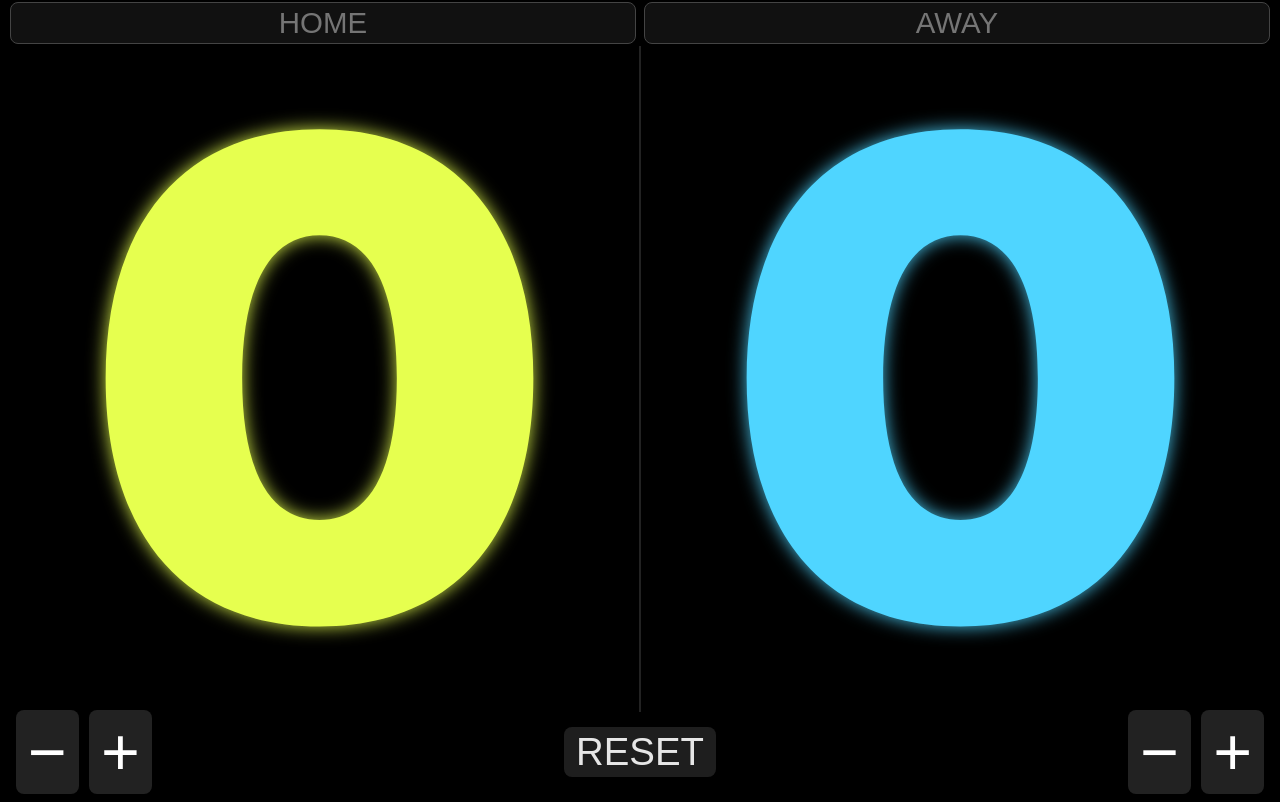
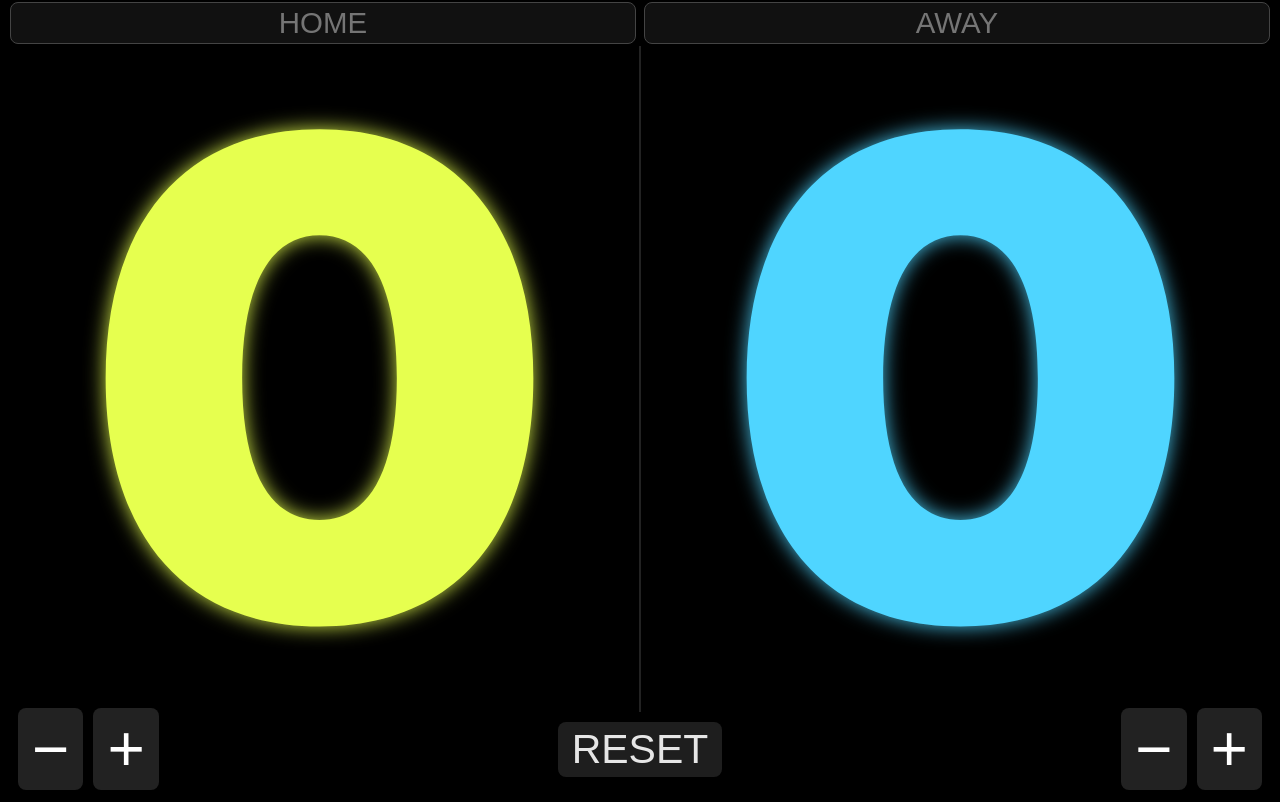
Before and after one commit to vezeme/scoreboard, a plain HTML site: page index.html in a window 1280 px wide. Both pictures are taken after a click on the button "RESET". Drawn offline with Linux system fonts and the light colour scheme.

Commit message:
Update index.html

```diff
--- a/index.html
+++ b/index.html
@@ -5,7 +5,11 @@
   <title>Scoreboard</title>
   <meta name="viewport" content="width=device-width, initial-scale=1.0, maximum-scale=1.0, user-scalable=no" />
 
-  <!-- kad iOS būtų labiau kaip app'as iš Home Screen -->
+  <!-- PWA manifest -->
+  <link rel="manifest" href="manifest.webmanifest">
+  <meta name="theme-color" content="#000000">
+
+  <!-- iOS full-screen support -->
   <meta name="apple-mobile-web-app-capable" content="yes">
   <meta name="apple-mobile-web-app-status-bar-style" content="black">
   <meta name="apple-mobile-web-app-title" content="Scoreboard">
@@ -19,6 +23,7 @@
       height: 100vh;
       display: flex;
       flex-direction: column;
+      overflow: hidden;
     }
 
     .header {
@@ -26,13 +31,14 @@
       gap: 8px;
       padding: 2px 10px;
       background: #000;
+      z-index: 5;
     }
 
     .team-name-input {
       flex: 1;
       text-align: center;
       font-size: 2.3vw;
-      padding: 3px 3px;
+      padding: 3px;
       border-radius: 8px;
       border: 1px solid #444;
       background: #111;
@@ -43,13 +49,13 @@
       flex: 1;
       display: flex;
       align-items: flex-end;
-      margin-bottom: -2px;
+      justify-content: center;
+      margin-bottom: -4px;
     }
 
     .team {
       flex: 1;
       display: flex;
-      flex-direction: column;
       align-items: center;
       justify-content: center;
       border-right: 2px solid #222;
@@ -58,32 +64,30 @@
       border-right: none;
     }
 
-    /* baziniai skaičių nustatymai – dydį perrašys JS */
     .score {
-      font-size: 52vw;
-      line-height: 1;
       margin: 0;
       padding: 0;
       font-weight: 900;
-      text-shadow: 0 0 12px rgba(255,255,255,0.6);
+      line-height: 1;
+      text-shadow: 0 0 18px rgba(255,255,255,0.6);
     }
 
     .score-home {
       color: #e6ff4f;
-      text-shadow: 0 0 18px rgba(230,255,79,0.9);
+      text-shadow: 0 0 20px rgba(230,255,79,0.9);
     }
     .score-away {
       color: #4fd5ff;
-      text-shadow: 0 0 18px rgba(79,213,255,0.9);
+      text-shadow: 0 0 20px rgba(79,213,255,0.9);
     }
 
     .controls {
       display: flex;
       align-items: center;
       justify-content: space-between;
-      padding: 4px 16px 8px;
-      gap: 12px;
-      margin-top: -4px;
+      padding: 6px 18px 10px;
+      gap: 14px;
+      margin-top: -6px;
     }
 
     .team-buttons {
@@ -94,16 +98,16 @@
     .btn {
       border: none;
       border-radius: 8px;
-      padding: 4px 12px;
-      font-size: 5.2vw;
+      padding: 4px 14px;
+      font-size: 5vw;
+      background: #222;
+      color: white;
       cursor: pointer;
-      background: #222;
-      color: #fff;
     }
 
     .btn-reset {
-      font-size: 3vw;
-      padding: 3px 12px;
+      font-size: 3.2vw;
+      padding: 4px 14px;
       opacity: 0.9;
     }
   </style>
@@ -118,7 +122,6 @@
     <div class="team">
       <div class="score score-home" id="homeScore">0</div>
     </div>
-
     <div class="team">
       <div class="score score-away" id="awayScore">0</div>
     </div>
@@ -139,115 +142,100 @@
   </div>
 
   <script>
-    // --------- SCORE / STATE ----------
+    // -------- LOAD SAVED STATE --------
     function loadState() {
       const homeScore = localStorage.getItem('homeScore');
       const awayScore = localStorage.getItem('awayScore');
       const homeName = localStorage.getItem('homeName');
       const awayName = localStorage.getItem('awayName');
 
-      if (homeScore !== null) document.getElementById('homeScore').textContent = homeScore;
-      if (awayScore !== null) document.getElementById('awayScore').textContent = awayScore;
-      if (homeName !== null) document.getElementById('homeName').value = homeName;
-      if (awayName !== null) document.getElementById('awayName').value = awayName;
+      if (homeScore !== null) homeScoreEl.textContent = homeScore;
+      if (awayScore !== null) awayScoreEl.textContent = awayScore;
+      if (homeName !== null) homeNameInput.value = homeName;
+      if (awayName !== null) awayNameInput.value = awayName;
     }
 
+    // -------- SCORE LOGIC --------
+    const homeScoreEl = document.getElementById("homeScore");
+    const awayScoreEl = document.getElementById("awayScore");
+    const homeNameInput = document.getElementById("homeName");
+    const awayNameInput = document.getElementById("awayName");
+
     function changeScore(team, delta) {
-      const id = team + 'Score';
-      const el = document.getElementById(id);
+      const el = team === 'home' ? homeScoreEl : awayScoreEl;
       let score = parseInt(el.textContent, 10);
-      score += delta;
-      if (score < 0) score = 0;
+      score = Math.max(0, score + delta);
       el.textContent = score;
-      localStorage.setItem(id, score);
+      localStorage.setItem(team + 'Score', score);
       updateFontSizes();
     }
 
     function resetScores() {
-      document.getElementById('homeScore').textContent = '0';
-      document.getElementById('awayScore').textContent = '0';
-      localStorage.setItem('homeScore', '0');
-      localStorage.setItem('awayScore', '0');
+      homeScoreEl.textContent = "0";
+      awayScoreEl.textContent = "0";
+      localStorage.setItem("homeScore", "0");
+      localStorage.setItem("awayScore", "0");
       updateFontSizes();
     }
 
-    // --------- AUTO FONT SIZE ----------
-    function adjustScoreElement(el) {
-      const text = el.textContent.trim();
-      const len = text.length;
+    homeNameInput.oninput = () =>
+      localStorage.setItem("homeName", homeNameInput.value);
+
+    awayNameInput.oninput = () =>
+      localStorage.setItem("awayName", awayNameInput.value);
+
+    // -------- AUTO FONT SIZE --------
+    function adjustScore(el) {
+      const len = el.textContent.length;
       let size;
 
-      if (len <= 1) {
-        size = '52vw';        // 0–9
-      } else if (len === 2) {
-        size = '36vw';        // 10–99 (padidinta nuo 32vw)
-      } else {
-        size = '26vw';        // 100+
-      }
+      if (len === 1) size = "52vw";     // MAX
+      else if (len === 2) size = "36vw"; // slightly bigger than before
+      else size = "26vw";               // 100+
 
       el.style.fontSize = size;
     }
 
     function updateFontSizes() {
-      adjustScoreElement(document.getElementById('homeScore'));
-      adjustScoreElement(document.getElementById('awayScore'));
+      adjustScore(homeScoreEl);
+      adjustScore(awayScoreEl);
     }
 
-    // --------- FULLSCREEN + WAKE LOCK (Android/Chrome) ----------
+    // -------- FULLSCREEN + WAKE LOCK (Android) --------
     let wakeLock = null;
-    let fullscreenInitialized = false;
+    let started = false;
 
     async function enableFullscreenAndWakeLock() {
-      if (fullscreenInitialized) return;
-      fullscreenInitialized = true;
+      if (started) return;
+      started = true;
 
       const el = document.documentElement;
 
       try {
-        if (el.requestFullscreen) {
-          await el.requestFullscreen();
-        } else if (el.webkitRequestFullscreen) { // iOS Safari
-          el.webkitRequestFullscreen();
-        }
-      } catch (e) {
-        console.log('Fullscreen error:', e);
-      }
+        if (el.requestFullscreen) await el.requestFullscreen();
+        else if (el.webkitRequestFullscreen) el.webkitRequestFullscreen();
+      } catch (e) {}
 
-      if ('wakeLock' in navigator) {
+      if ("wakeLock" in navigator) {
         try {
-          wakeLock = await navigator.wakeLock.request('screen');
-          wakeLock.addEventListener('release', () => {
-            console.log('Wake lock released');
-          });
-        } catch (err) {
-          console.log('Wake lock error:', err);
-        }
+          wakeLock = await navigator.wakeLock.request("screen");
+          wakeLock.addEventListener("release", () =>
+            console.log("WakeLock released")
+          );
+        } catch (e) {}
       }
     }
 
-    function initInteractionOnce() {
-      enableFullscreenAndWakeLock();
-      window.removeEventListener('click', initInteractionOnce);
-      window.removeEventListener('touchstart', initInteractionOnce);
-    }
+    window.addEventListener("click", enableFullscreenAndWakeLock, { once: true });
+    window.addEventListener("touchstart", enableFullscreenAndWakeLock, { once: true });
 
-    window.addEventListener('click', initInteractionOnce);
-    window.addEventListener('touchstart', initInteractionOnce);
-
-    // --------- INIT ---------
-    window.addEventListener('load', function () {
+    // INIT
+    window.onload = () => {
       loadState();
       updateFontSizes();
+    };
 
-      document.getElementById('homeName').addEventListener('input', () =>
-        localStorage.setItem('homeName', document.getElementById('homeName').value)
-      );
-      document.getElementById('awayName').addEventListener('input', () =>
-        localStorage.setItem('awayName', document.getElementById('awayName').value)
-      );
-    });
-
-    window.addEventListener('resize', updateFontSizes);
+    window.onresize = updateFontSizes;
   </script>
 </body>
 </html>
```
